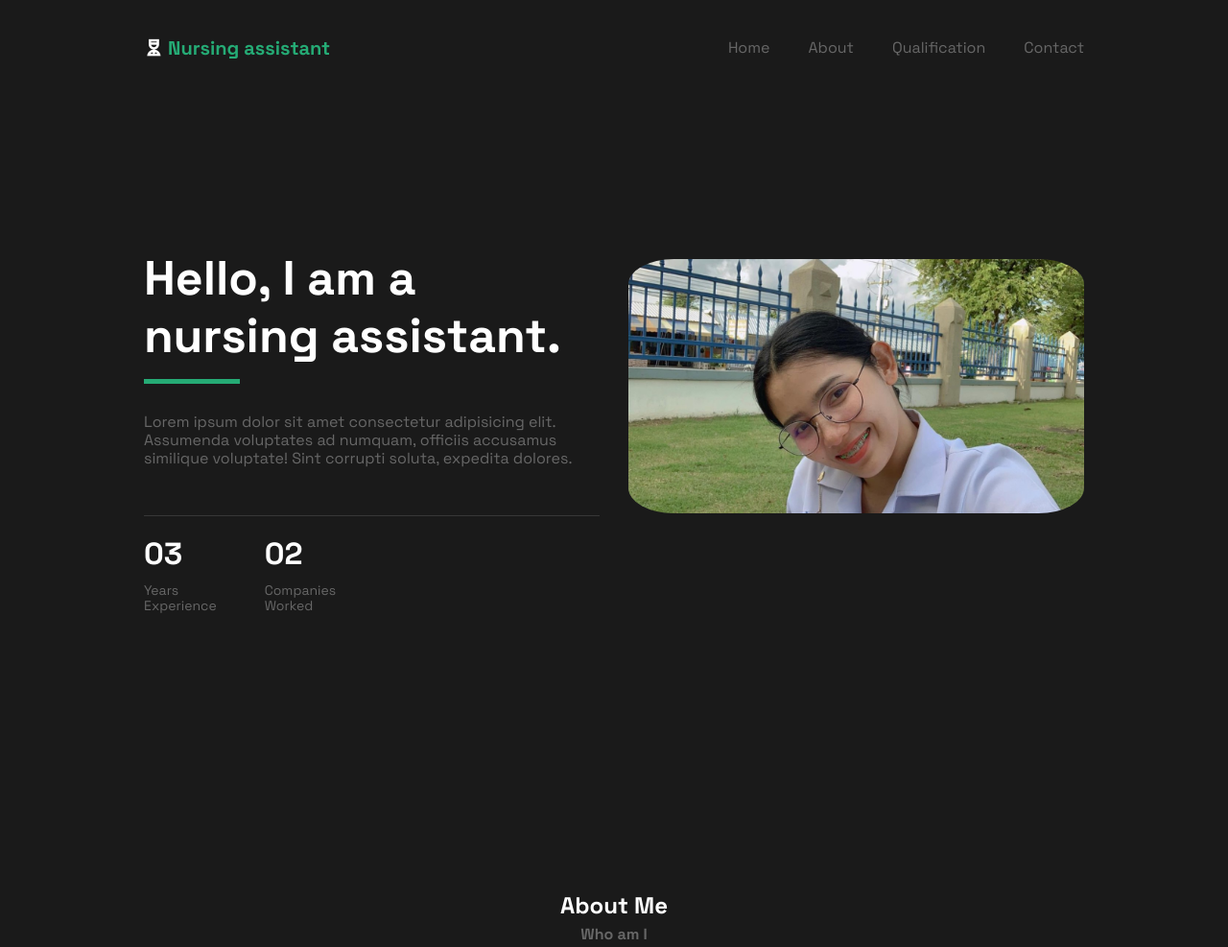
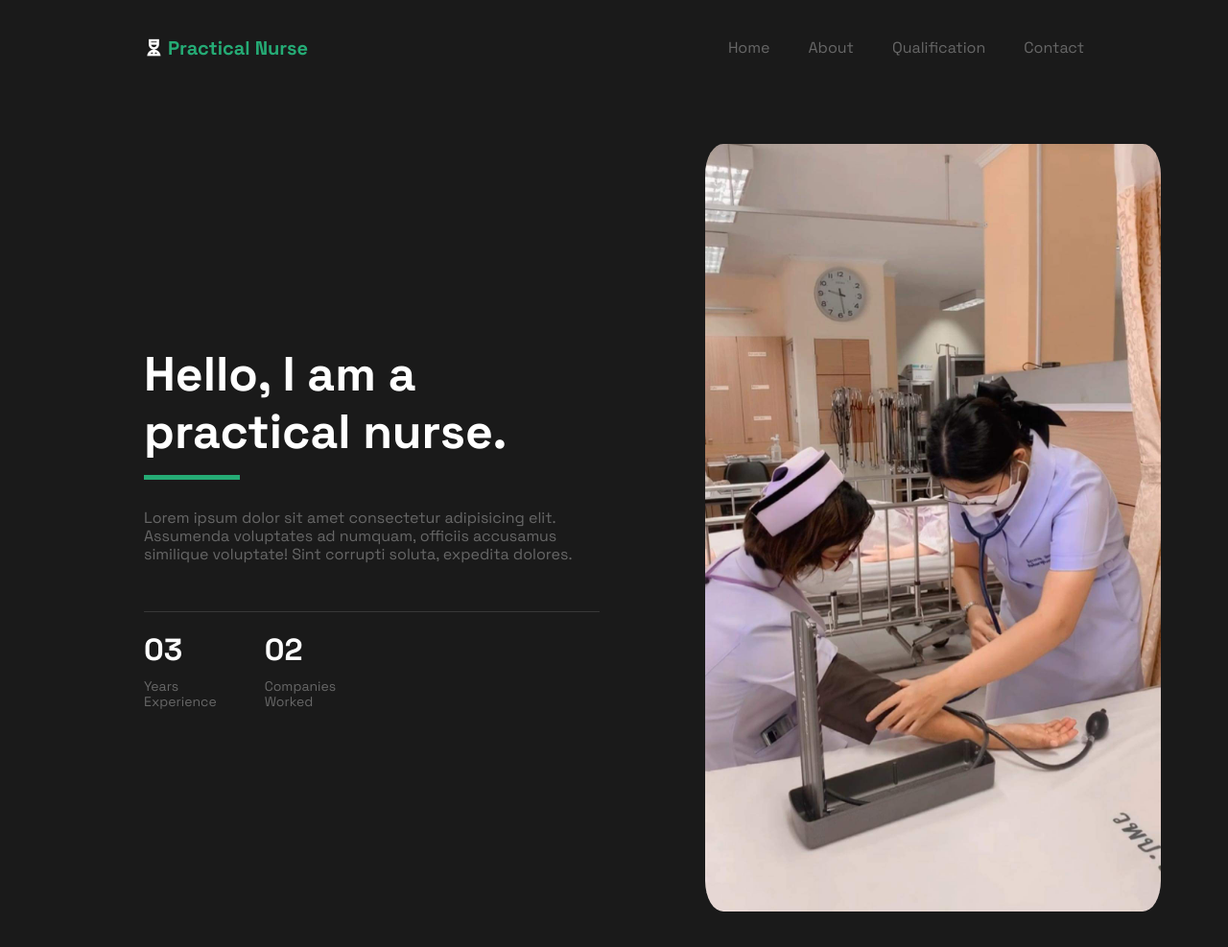
Before and after one commit to keawmoonmuk/github-portfolio.io, a plain HTML site: page index.html in a window 1280 px wide. Shown: the top 987 px of the page at 96% size. Drawn offline with nearby package versions, Linux system fonts and the light colour scheme.

Commit message:
update img and logo

```diff
--- a/assets/css/main.css
+++ b/assets/css/main.css
@@ -686,9 +686,16 @@
     }
 
     .hero__img {
-      justify-self: flex-end;
-     margin-top: -20%;
-     border-radius: 10%;
+      /* justify-self: flex-end; */
+     /* margin-top: -20%; */
+     border-radius: 4%;
+     /* margin-top: -169px;
+     margin-bottom: 100px; */
+     /* margin-right: 150px; */
+     margin-left: 80px;
+     width: 100%;
+     height: auto;
+
     }
   }
 
--- a/index.html
+++ b/index.html
@@ -32,7 +32,7 @@
             <!-- navbar -->
             <nav class="nav">
                 <a href="index.html" class="nav__brand">
-                    <i class="ri-nurse-line"></i>Nursing assistant
+                    <i class="ri-nurse-line"></i>Practical Nurse
                 </a>
                 <div class="nav__menu" id="nav-menu">
                     <ul class="nav__list">
@@ -74,7 +74,7 @@
             <div class="container">
                 <div class="d-grid hero__wrapper">
                     <div class="hero__content">
-                        <h1 class="hero__title">Hello, I am a nursing assistant.</h1>
+                        <h1 class="hero__title">Hello, I am a practical nurse.</h1>
                         <p class="hero__description">
                             Lorem ipsum dolor sit amet consectetur adipisicing elit.
                             Assumenda voluptates ad numquam, officiis accusamus similique
@@ -102,7 +102,7 @@
                         </div>
                     </div>
                     <!-- image developer -->
-                    <img src="assets/img/logo/person1.jpg" alt="Dave" class="hero__img">
+                    <img src="assets/img/logo/person2.jpg" alt="Dave" class="hero__img">
                 </div>
             </div>
         </section>
```
Also changed, not shown: assets/img/logo/person2.JPG (added).
